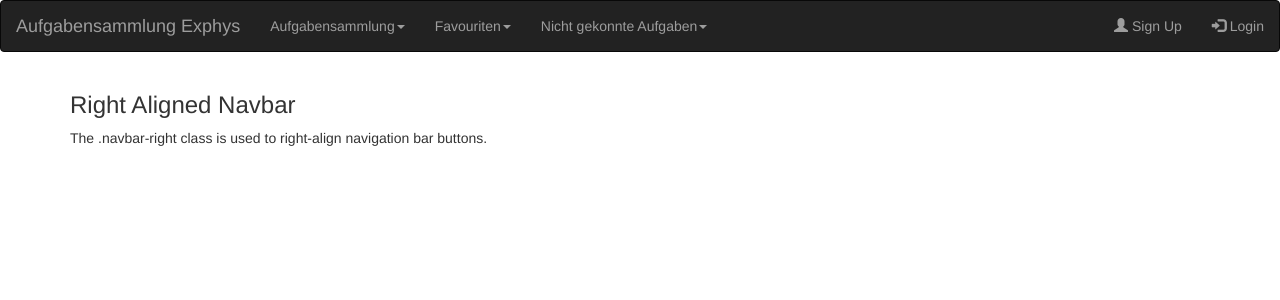
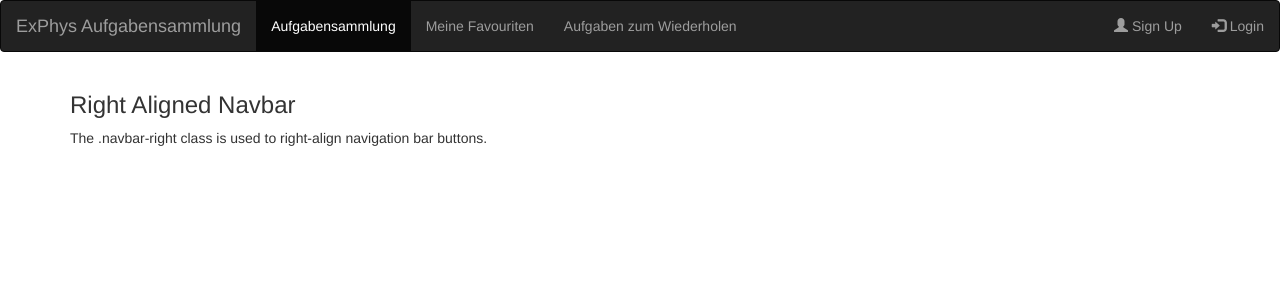
Before and after one commit to RiaRosenauer/physicsexams, a Django app: page / in a window 1280 px wide. Shown: the top 300 px of the page. Run offline with Django 3.2, Linux system fonts and the light colour scheme; some libraries are stand-ins or nearby versions.

Commit message:
changing nav bar status

```diff
--- a/FSapp/templates/FSapp/home.html
+++ b/FSapp/templates/FSapp/home.html
@@ -1,6 +1,7 @@
 <!DOCTYPE html>
 <html lang="en">
 <head>
+    <!--- link: https://www.w3schools.com/bootstrap/tryit.asp?filename=trybs_navbar_right&stacked=h --->
   <title>Bootstrap Example</title>
   <meta charset="utf-8">
   <meta name="viewport" content="width=device-width, initial-scale=1">
@@ -13,33 +14,12 @@
 <nav class="navbar navbar-inverse">
   <div class="container-fluid">
     <div class="navbar-header">
-      <a class="navbar-brand" href="#">Aufgabensammlung Exphys</a>
+      <a class="navbar-brand" href="#">ExPhys Aufgabensammlung</a>
     </div>
     <ul class="nav navbar-nav">
-    <li class="dropdown"><a class="dropdown-toggle" data-toggle="dropdown" href="#">Aufgabensammlung<span class="caret"></span></a>
-        <ul class="dropdown-menu">
-            <li><a href="#">ExPhys1</a></li>
-            <li><a href="#">ExPhys2</a></li>
-            <li><a href="#">ExPhys3</a></li>
-        </ul>
-        </li>
-    <!----<a href="#">Meine Favouriten</a> --->
-    <li class="dropdown"><a class="dropdown-toggle" data-toggle="dropdown" href="#">Favouriten<span class="caret"></span></a>
-        <ul class="dropdown-menu">
-            <li><a href="#">ExPhys1</a></li>
-            <li><a href="#">ExPhys2</a></li>
-            <li><a href="#">ExPhys3</a></li>
-        </ul>
-        </li>
-      <li>
-        <li class="dropdown"><a class="dropdown-toggle" data-toggle="dropdown" href="#">Nicht gekonnte Aufgaben<span class="caret"></span></a>
-            <ul class="dropdown-menu">
-                <li><a href="#">ExPhys1</a></li>
-                <li><a href="#">ExPhys2</a></li>
-                <li><a href="#">ExPhys3</a></li>
-            </ul>
-            </li>
-        <li>
+      <li class="active"><a href="#">Aufgabensammlung</a></li>
+      <li><a href="#">Meine Favouriten</a></li>
+      <li><a href="#">Aufgaben zum Wiederholen</a></li>
     </ul>
     <ul class="nav navbar-nav navbar-right">
       <li><a href="#"><span class="glyphicon glyphicon-user"></span> Sign Up</a></li>
```
